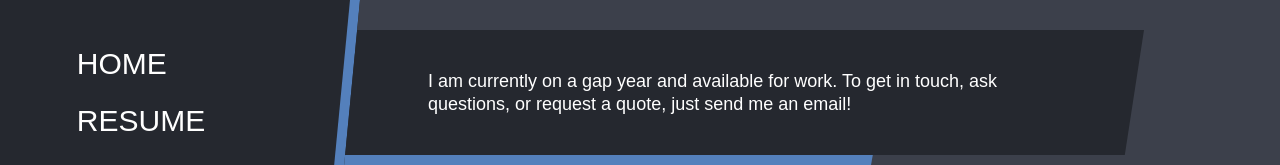
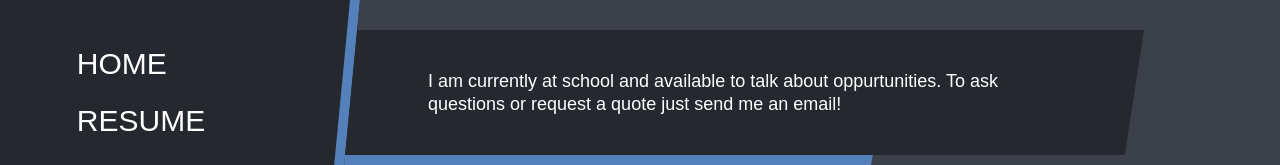
Before and after one commit to willtheodore/portfolio, a Next.js app: page /contact in a window 1280 px wide. Shown: the part 250-415 px from the top of the page. Built offline with nearby package versions, Linux system fonts and the light colour scheme; a web font is replaced by a local one.

Commit message:
UPD: Changed Contact page

```diff
--- a/pages/contact.mdx
+++ b/pages/contact.mdx
@@ -5,8 +5,8 @@ import MailLine from "../components/MailLine.tsx";
 
 <Header title="Contact" />
 <SingleLine>
-  I am currently on a gap year and available for work. To get in touch, ask
-  questions, or request a quote, just send me an email!
+  I am currently at school and available to talk about oppurtunities. To ask
+  questions or request a quote just send me an email!
 </SingleLine>
 <MailLine>willjtheodore@gmail.com</MailLine>
 
```
